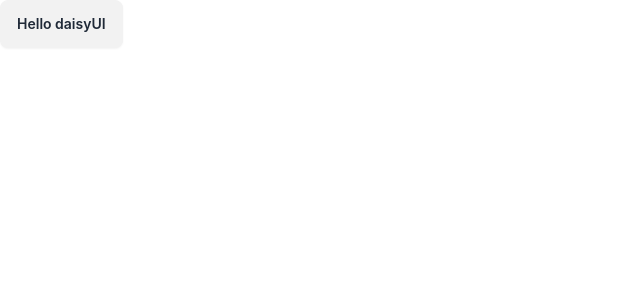
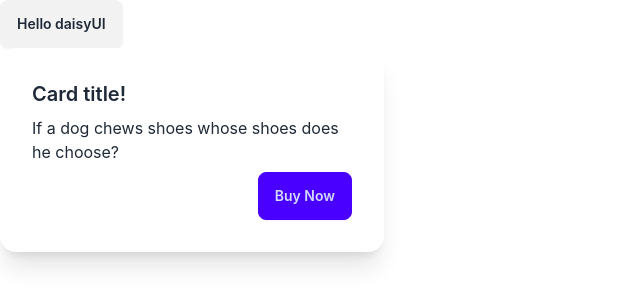
Before and after one commit to mbatuhantuna/tca-backgammon, a React (Create React App) app: page / in a window 1280 px wide. Shown: the top 306 px of the page, without its empty margins (0-640 px from the left). Built offline with nearby package versions, Linux system fonts and the light colour scheme.

Commit message:
Update App.tsx

```diff
--- a/src/App.tsx
+++ b/src/App.tsx
@@ -4,9 +4,18 @@
 
 function App() {
   return (
-    <div>
-    <button className="btn">Hello daisyUI</button>
-  </div>
+    <><div>
+      <button className="btn">Hello daisyUI</button>
+    </div><div className="card w-96 bg-base-100 shadow-xl">
+        <div className="card-body">
+          <h2 className="card-title">Card title!</h2>
+          <p>If a dog chews shoes whose shoes does he choose?</p>
+          <div className="card-actions justify-end">
+            <button className="btn btn-primary">Buy Now</button>
+          </div>
+        </div>
+      </div></>
+
   );
 }
 
```
